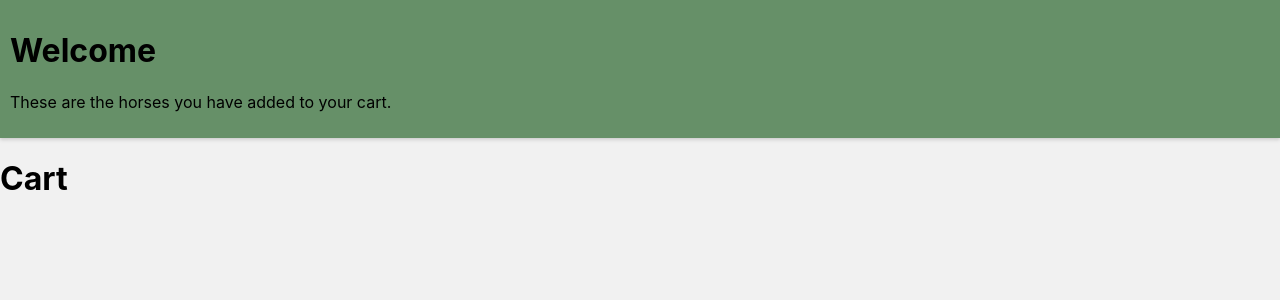
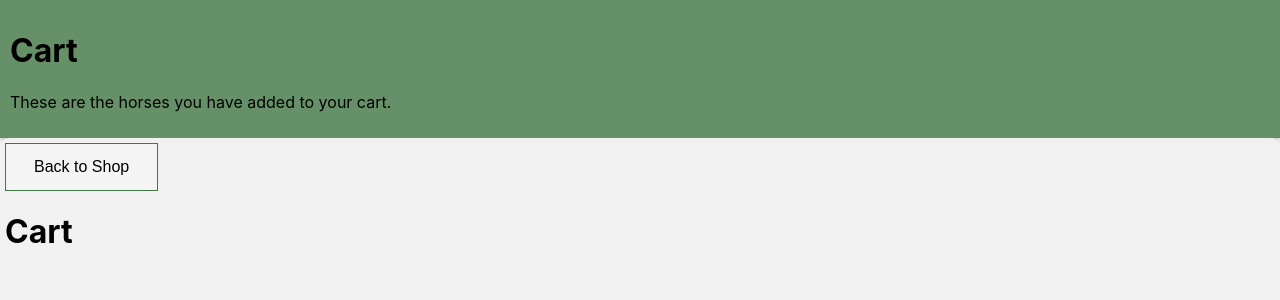
Before and after one commit to Asalagi/react-project, a React (Create React App) app in the folder horse-shop/: page /horseshopCart in a window 1280 px wide. Shown: the top 300 px of the page. Built offline with nearby package versions, Linux system fonts and the light colour scheme.

Commit message:
add back to shop button

```diff
--- a/horse-shop/src/horse-shop.css
+++ b/horse-shop/src/horse-shop.css
@@ -13,8 +13,13 @@
 }
 
 .container {
+  background-color: #f1f1f1;
+  padding: 5px;
+  border-radius: 10px;
+  border: 0px solid #ffffff;
   display: flex;
-  width: 100vh;
+  flex-direction: column;
+  align-items: left;
 }
 
 .grid {
@@ -87,3 +92,19 @@
   background-color: #417743;
   color: white;
 }
+
+.btnShop {
+  border: 1px solid #417743;
+  background-color: #f4f4f4;
+  padding: 14px 28px;
+  font-size: 16px;
+  cursor: pointer;
+  display: inline-block;
+}
+
+.btnShop:hover {
+  background-color: #417743;
+
+  color: white;
+  font-weight: bold;
+}
--- a/horse-shop/src/horseshop.js
+++ b/horse-shop/src/horseshop.js
@@ -3,9 +3,9 @@
 import './horse-shop.css';
 import horse1Image from './images/horse.jpg';
 
-const HorseItem = ({ name, breed, imageUrl, addToCart }) => {
+const HorseItem = ({ id, name, breed, imageUrl, addToCart }) => {
   return (
-    <div className="box">
+    <div className="box" id={id}>
       <img className="horse" src={imageUrl} alt={name} />
       <h2>{name}</h2>
       <p>{breed}</p>
@@ -15,21 +15,17 @@
 };
 
 function HorseShop({ cartItems, setCartItems }) {
-  const handleAddToCart = (name) => {
-    const newItem = {
-      name: name,
-    };
-
-    setCartItems([...cartItems, newItem]);
+  const handleAddToCart = (item) => {
+    setCartItems([...cartItems, item]);
   };
 
   const cartTotal = cartItems.length;
   const horseInfoData = [
-    { name: "Horse One", breed: "Quarter Horse", imageUrl: horse1Image },
-    { name: "Horse Two", breed: "Paint Horse", imageUrl: horse1Image },
-    { name: "Horse Three", breed: "Appaloosa", imageUrl: horse1Image },
-    { name: "Horse Three", breed: "Appaloosa", imageUrl: horse1Image },
-    { name: "Horse Three", breed: "Appaloosa", imageUrl: horse1Image },
+    { id: 1, name: "Horse One", breed: "Quarter Horse", imageUrl: horse1Image },
+    { id: 2, name: "Horse Two", breed: "Paint Horse", imageUrl: horse1Image },
+    { id: 3, name: "Horse Three", breed: "Appaloosa", imageUrl: horse1Image },
+    { id: 4, name: "Horse Four", breed: "Appaloosa", imageUrl: horse1Image },
+    { id: 5, name: "Horse Five", breed: "Appaloosa", imageUrl: horse1Image },
   ];
 
   return (
@@ -45,15 +41,17 @@
       </header>
       <div className="outerBox">
         <div className="grid">
-          {horseInfoData.map((horse, index) => (
+          {        horseInfoData.map((horse) => (
           <HorseItem
-              key={index}
+            key={horse.id}
+            id={horse.id}
             imageUrl={horse.imageUrl}
             name={horse.name}
             breed={horse.breed}
-              addToCart={() => handleAddToCart(horse.name)}
+            addToCart={() => handleAddToCart(horse)}
           />
-          ))}
+        ))
+      }
     </div>
       </div>
     </div>
--- a/horse-shop/src/horseshopCart.js
+++ b/horse-shop/src/horseshopCart.js
@@ -1,19 +1,23 @@
 import React from 'react';
+import { Link } from 'react-router-dom';
 import './horse-shop.css';
 
 const ShoppingCart = ({ cartItems }) => {
   return (
     <div>
       <header className="header">
-        <h1>Welcome</h1>
+        <h1>Cart</h1>
         <p>These are the horses you have added to your cart.</p>
       </header>
+        <div class="container">
+        <Link to="/horseshop"><button class="btnShop">Back to Shop</button></Link>
       <h1>Cart</h1>
       <ul>
         {cartItems.map((item, index) => (
           <li key={index}>{item.name}</li>
         ))}
       </ul>
+      </div>
     </div>
   );
 };
```
Lines whose indentation alone changed are shown as unchanged.
